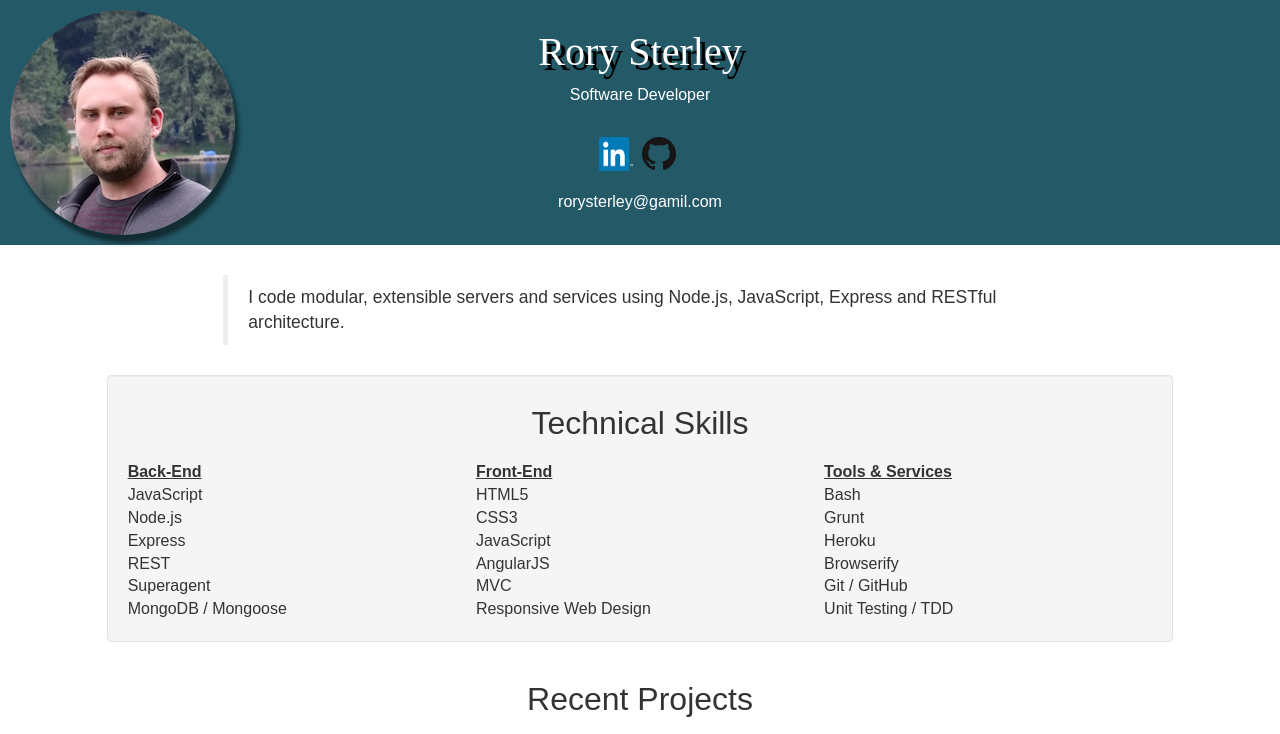
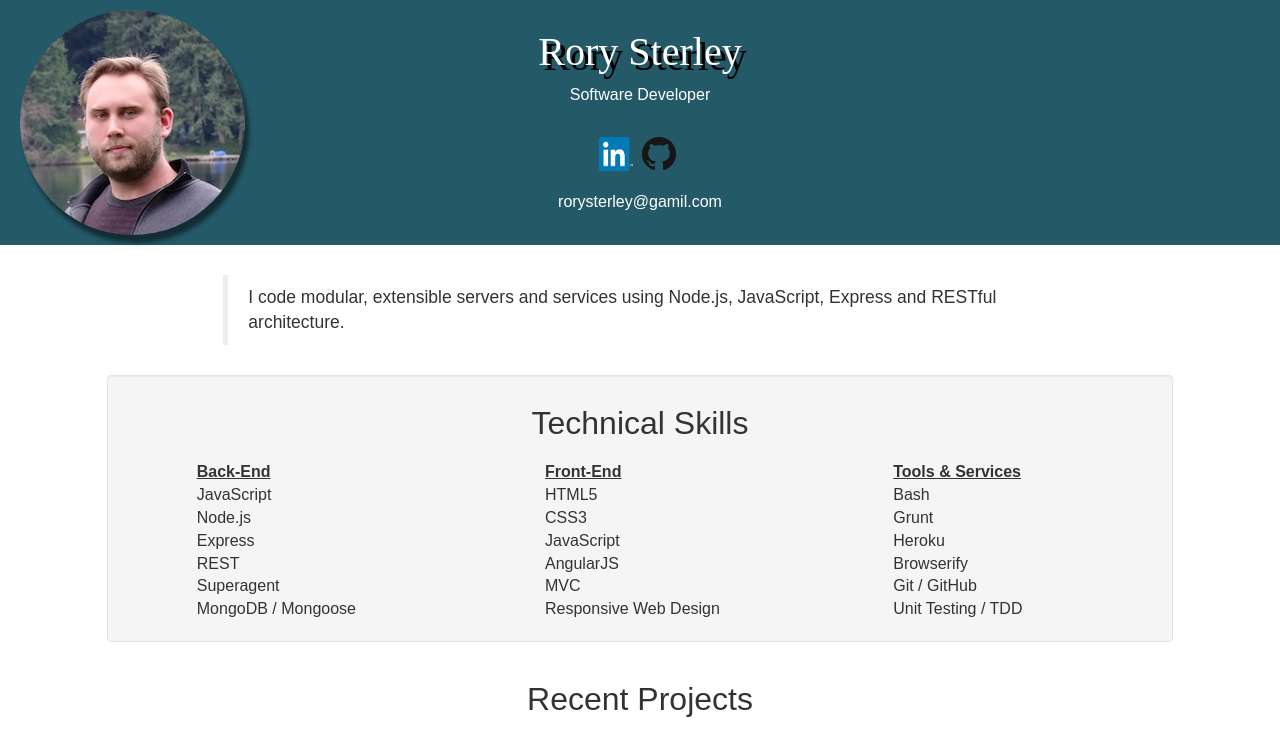
Before and after one commit to rorysterley/developer-portfolio, a website: page public/index.html in a window 1280 px wide. Shown: the top 734 px of the page. Drawn offline with Linux system fonts and the light colour scheme.

Commit message:
Center Skills and ajust profile pic

```diff
--- a/public/css/main.css
+++ b/public/css/main.css
@@ -54,7 +54,7 @@ i {font-style: italic;}
 #profile-pic {
   z-index: 100;
   display: inline;
-  margin-left: 15px;
+  margin-left: 25px;
   width: 225px;
   height: 225px;
   border-radius: 50%;
@@ -63,7 +63,7 @@ i {font-style: italic;}
 #profile-pic-small {
   z-index: 100;
   display: inline;
-  margin-left: 15px;
+  margin-left: 25px;
   width: 100px;
   height: 100px;
   border-radius: 50%;
@@ -107,6 +107,10 @@ header a {color: #ffffff;}
   width: 100px;
   padding-right: 5px;}
 
+.center-box {
+  margin: auto;
+  width: 190px;}
+
 /* FOOTER */
 footer {
   background-color: #245967;
--- a/public/index.html
+++ b/public/index.html
@@ -38,6 +38,7 @@
       <div class="col-xs-10 col-xs-push-1 well">
         <h2 class="center">Technical Skills</h2>
         <div class="col-sm-4 col-sm-push-0 col-xs-10 col-xs-push-1">
+          <div class="center-box">
             <em>Back-End</em>
             <ul>
               <li>JavaScript</li>
@@ -48,7 +49,9 @@
               <li>MongoDB / Mongoose</li>
             </ul>
           </div>
+        </div>
         <div class="col-sm-4 col-sm-push-0 col-xs-10 col-xs-push-1">
+          <div class="center-box">
             <em>Front-End</em>
             <ul>
               <li>HTML5</li>
@@ -59,7 +62,9 @@
               <li>Responsive Web Design</li>
             </ul>
           </div>
+        </div>
         <div class="col-sm-4 col-sm-push-0 col-xs-10 col-xs-push-1">
+          <div class="center-box">
             <em>Tools &amp; Services</em>
             <ul>
               <li>Bash</li>
@@ -69,6 +74,7 @@
               <li>Git / GitHub</li>
               <li>Unit Testing / TDD</li>
             </ul>
+          </div>
         </div>
       </div>
     </div>
```
Lines whose indentation alone changed are shown as unchanged.
